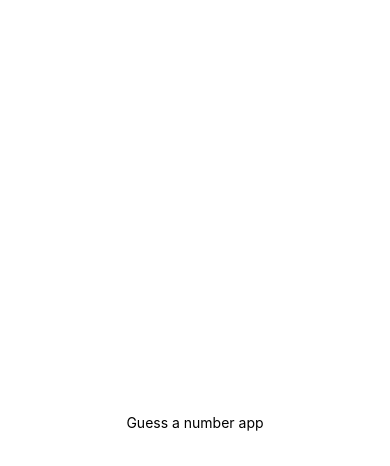
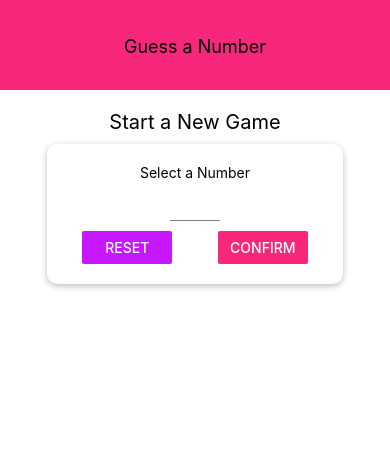
Before and after one commit to barbaravasic/guess_a_number, a React Native app: screen / in a window 390 px wide. Shown: the top 466 px of the page. Built offline with nearby package versions, Linux system fonts and the light colour scheme.

Commit message:
Finish StartGame screen

```diff
--- a/App.js
+++ b/App.js
@@ -1,11 +1,12 @@
-import { StatusBar } from 'expo-status-bar';
-import { StyleSheet, Text, View } from 'react-native';
+import { StyleSheet, View } from "react-native";
+import { Header } from "./components/Header";
+import { StartGameScreen } from "./screens/StartGameScreen";
 
 export default function App() {
   return (
     <View style={styles.container}>
-      <Text>Guess a number app</Text>
-      <StatusBar style="auto" />
+      <Header title="Guess a Number" />
+      <StartGameScreen />
     </View>
   );
 }
@@ -13,8 +14,5 @@
 const styles = StyleSheet.create({
   container: {
     flex: 1,
-    backgroundColor: '#fff',
-    alignItems: 'center',
-    justifyContent: 'center',
   },
 });
--- /dev/null
+++ b/components/Card.js
@@ -0,0 +1,21 @@
+import React from "react";
+import { View, StyleSheet } from "react-native";
+
+export const Card = ({ children, style }) => {
+  return <View style={{ ...styles.card, ...style }}>{children}</View>;
+};
+
+const styles = StyleSheet.create({
+  card: {
+    backgroundColor: "white",
+    padding: 20,
+    borderRadius: 10,
+    // ios properties
+    shadowColor: "black",
+    shadowOffset: { width: 0, height: 2 },
+    shadowRadius: 6,
+    shadowOpacity: 0.26,
+    // android property
+    elevation: 5,
+  },
+});
--- /dev/null
+++ b/components/Header.js
@@ -0,0 +1,25 @@
+import React from "react";
+import { View, Text, StyleSheet } from "react-native";
+import colors from "../constants/colors";
+
+export const Header = ({ title }) => {
+  return (
+    <View style={styles.header}>
+      <Text style={styles.headerTitle}>{title}</Text>
+    </View>
+  );
+};
+
+const styles = StyleSheet.create({
+  header: {
+    width: "100%",
+    height: 90,
+    paddingTop: 36,
+    backgroundColor: colors.primary,
+    alignItems: "center",
+  },
+  headerTitle: {
+    color: "black",
+    fontSize: 18,
+  },
+});
--- /dev/null
+++ b/components/Input.js
@@ -0,0 +1,15 @@
+import React from "react";
+import { TextInput, StyleSheet } from "react-native";
+
+export const Input = (props) => {
+  return <TextInput {...props} style={{ ...styles.input, ...props.style }} />;
+};
+
+const styles = StyleSheet.create({
+  input: {
+    height: 30,
+    borderBottomColor: "grey",
+    borderBottomWidth: 1,
+    marginVertical: 10,
+  },
+});
--- /dev/null
+++ b/components/NumberContainer.js
@@ -0,0 +1,27 @@
+import React from "react";
+import { View, Text, StyleSheet } from "react-native";
+import colors from "../constants/colors";
+
+export const NumberContainer = ({ children }) => {
+  return (
+    <View style={styles.container}>
+      <Text style={styles.number}>{children}</Text>
+    </View>
+  );
+};
+
+const styles = StyleSheet.create({
+  container: {
+    borderWidth: 2,
+    borderColor: colors.accent,
+    padding: 10,
+    borderRadius: 10,
+    marginVertical: 10,
+    alignItems: "center",
+    justifyContent: "center",
+  },
+  number: {
+    color: colors.accent,
+    fontSize: 22,
+  },
+});
--- /dev/null
+++ b/constants/colors.js
@@ -0,0 +1,4 @@
+export default {
+  primary: "#f7287b",
+  accent: "#c717fc",
+};
--- /dev/null
+++ b/screens/StartGameScreen.js
@@ -0,0 +1,139 @@
+import React, { useState } from "react";
+import {
+  View,
+  StyleSheet,
+  Text,
+  Button,
+  TouchableWithoutFeedback,
+  Keyboard,
+  Alert,
+} from "react-native";
+import { Card } from "../components/Card";
+import { Input } from "../components/Input";
+import { NumberContainer } from "../components/NumberContainer";
+import colors from "../constants/colors";
+
+export const StartGameScreen = () => {
+  const [enteredValue, setEnteredValue] = useState("");
+  const [confirmed, setConfirmed] = useState(false);
+  const [selectedNumber, setSelectedNumber] = useState();
+
+  const numberInputHandler = (inputText) => {
+    setEnteredValue(inputText.replace(/[^0-9]/g, ""));
+  };
+
+  const resetInputHandler = () => {
+    setEnteredValue("");
+    setConfirmed(false);
+  };
+
+  const confirmInputHandler = () => {
+    const chosenNumber = parseInt(enteredValue);
+    if (isNaN(chosenNumber) || chosenNumber <= 0 || chosenNumber > 99) {
+      Alert.alert(
+        "Invalid Number!",
+        "Number has to be a number between 1 and 99",
+        [
+          {
+            text: "OK",
+            style: "destructive",
+            onPress: resetInputHandler,
+          },
+        ]
+      );
+      return;
+    }
+    setConfirmed(true);
+    setSelectedNumber(chosenNumber);
+    setEnteredValue("");
+    Keyboard.dismiss();
+  };
+
+  let confirmedOutput;
+
+  if (confirmed) {
+    confirmedOutput = (
+      <Card style={styles.summaryContainer}>
+        <Text>You selected</Text>
+        <NumberContainer>{selectedNumber}</NumberContainer>
+        <Button title="Start Game" onPress={() => {}} />
+      </Card>
+    );
+  }
+
+  return (
+    <TouchableWithoutFeedback
+      onPress={() => {
+        Keyboard.dismiss();
+      }}
+    >
+      <View style={styles.screen}>
+        <Text style={styles.title}>Start a New Game</Text>
+        <Card style={styles.inputContainer}>
+          <Text>Select a Number</Text>
+          <Input
+            style={styles.input}
+            blurOnSubmit
+            autoCapitalize="none"
+            autoCorrect={false}
+            keyboardType="number-pad"
+            maxLength={2}
+            onChangeText={numberInputHandler}
+            value={enteredValue}
+          />
+          <View style={styles.buttonContainer}>
+            <View style={styles.button}>
+              <Button
+                color={colors.accent}
+                title="Reset"
+                onPress={resetInputHandler}
+              />
+            </View>
+            <View style={styles.button}>
+              <Button
+                color={colors.primary}
+                title="Confirm"
+                onPress={confirmInputHandler}
+              />
+            </View>
+          </View>
+        </Card>
+        {confirmedOutput}
+      </View>
+    </TouchableWithoutFeedback>
+  );
+};
+
+const styles = StyleSheet.create({
+  screen: {
+    flex: 1,
+    padding: 10,
+    alignItems: "center",
+  },
+  title: {
+    fontSize: 20,
+    marginVertical: 10,
+  },
+  inputContainer: {
+    width: 300,
+    maxWidth: "80%",
+    alignItems: "center",
+  },
+  buttonContainer: {
+    flexDirection: "row",
+    width: "100%",
+    justifyContent: "space-between",
+    paddingHorizontal: 15,
+  },
+  button: {
+    width: "40%",
+  },
+  input: {
+    width: 50,
+    textAlign: "center",
+  },
+  summaryContainer: {
+    marginTop: 20,
+    alignItems: "center",
+  },
+});
```
